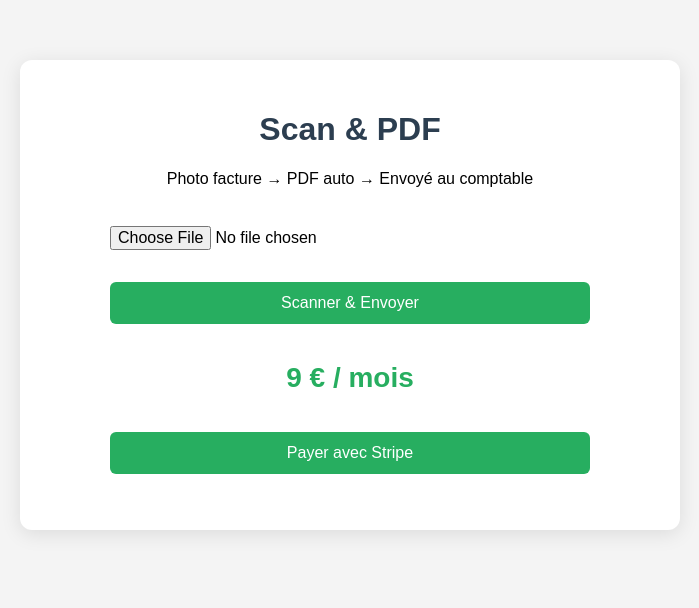
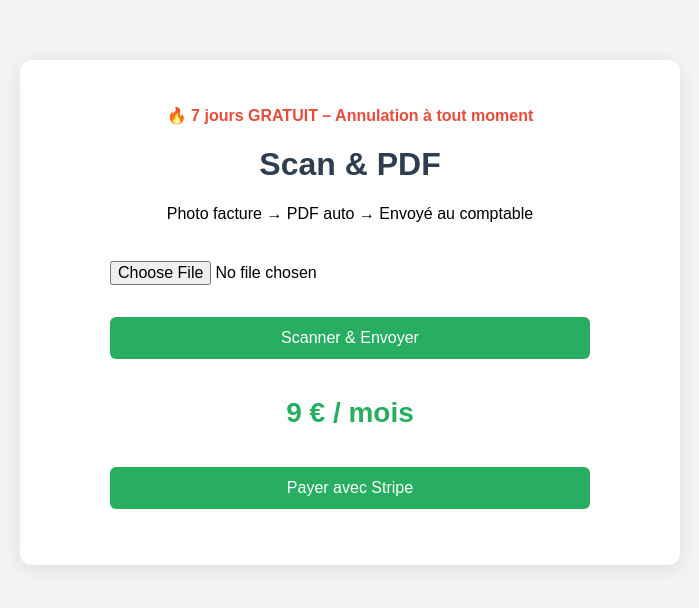
Before and after one commit to cedric-ht/suivi-depenses, a plain HTML site: page index.html in a window 1280 px wide. Shown: the whole page, without its empty margins (290-989 px from the left). Drawn offline with Linux system fonts and the light colour scheme.

Commit message:
Update index.html

```diff
--- a/index.html
+++ b/index.html
@@ -15,6 +15,7 @@
 </head>
 <body>
   <div class="container">
+    <p style="font-weight:bold; color:#e74c3c;">🔥 7 jours GRATUIT – Annulation à tout moment</p>
     <h1>Scan & PDF</h1>
     <p>Photo facture → PDF auto → Envoyé au comptable</p>
     <input type="file" id="facture" accept="image/*">
```
